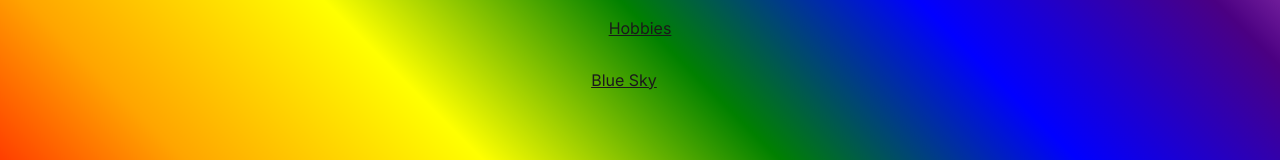
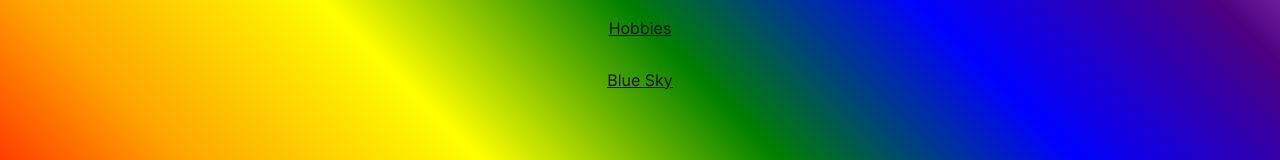
Before and after one commit to Isaac-Tait/eandp_Splash, a Next.js app: page / in a window 1280 px wide. Shown: the part 529-689 px from the top of the page. Built offline with nearby package versions, Linux system fonts and the light colour scheme.

Commit message:
fix: found it! 🦄

```diff
--- a/src/app/page.js
+++ b/src/app/page.js
@@ -54,7 +54,6 @@ export default function Home() {
           rel='noopener noreferrer'
           prefetch={true}
           className={styles.button}
-          style={{ marginRight: '2rem' }}
         >
           Blue Sky{' '}
         </Link>
```
